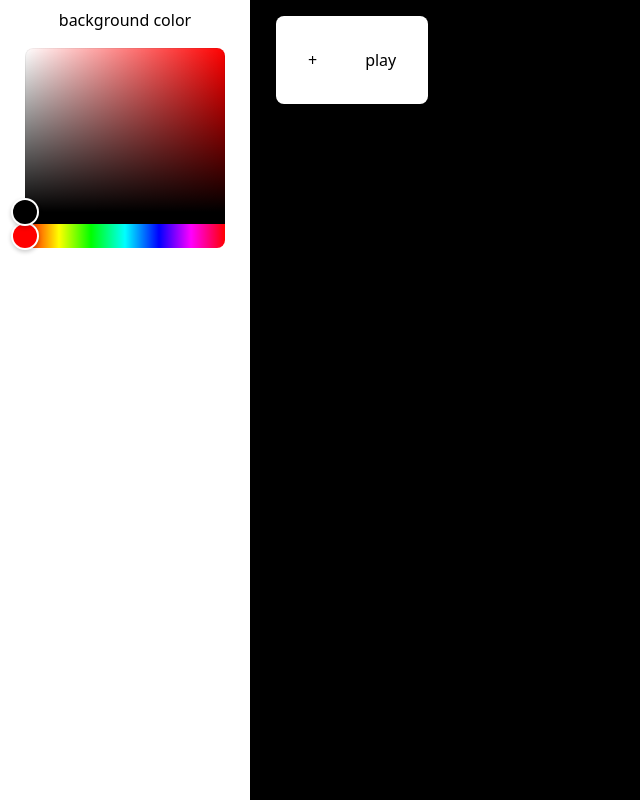
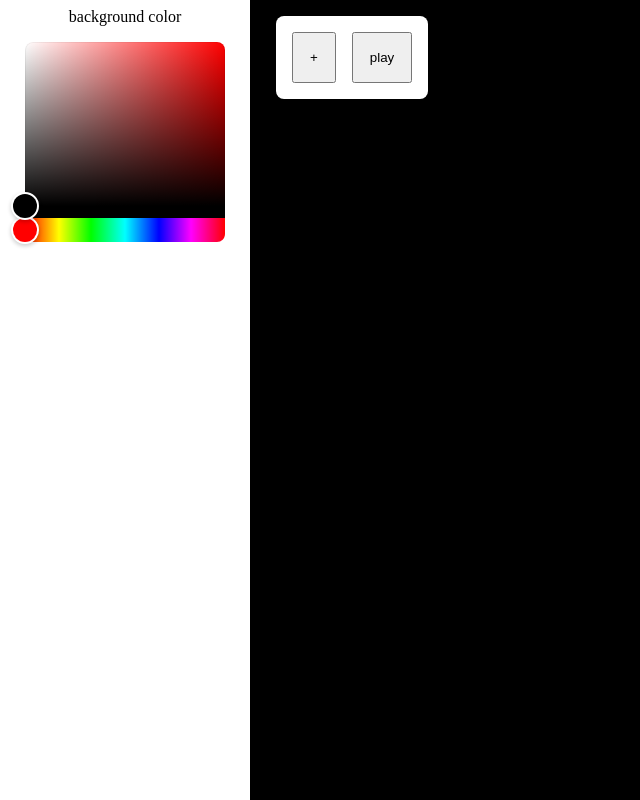
Before and after one commit to joheee/LEDCubeWorkspace, a React (Vite) app: page / in a window 1280 px wide. Shown: the whole page, without its empty margins (0-640 px from the left). Built offline with nearby package versions, Linux system fonts and the light colour scheme.

Commit message:
fix bux overlay

```diff
--- a/src/components/PhotoModal.tsx
+++ b/src/components/PhotoModal.tsx
@@ -24,11 +24,6 @@ export function PhotoModal() {
 
     const canvasRef = useRef<HTMLCanvasElement>(null)
 
-
-
-
-
-
     return (
         !indexContext.isPhotoModal ? null :
         <div className="modal-container">
--- a/src/index.css
+++ b/src/index.css
@@ -1,6 +1,3 @@
-@tailwind base;
-@tailwind components;
-@tailwind utilities;
 
 body {
     margin: 0px;
@@ -51,7 +48,8 @@ body {
     justify-content: start;
     align-items: center;
     gap: 1rem;
-    overflow-y: auto
+    overflow-y: auto;
+    width:fit-content;
 }
 
 .flex-row-space-between {
@@ -100,7 +98,7 @@ button:hover {
     position: fixed;
     left: 260px;
     z-index: 10;
-    width: 70rem;
+    max-width: 70rem;
     padding: 1rem;
 }
 
```
